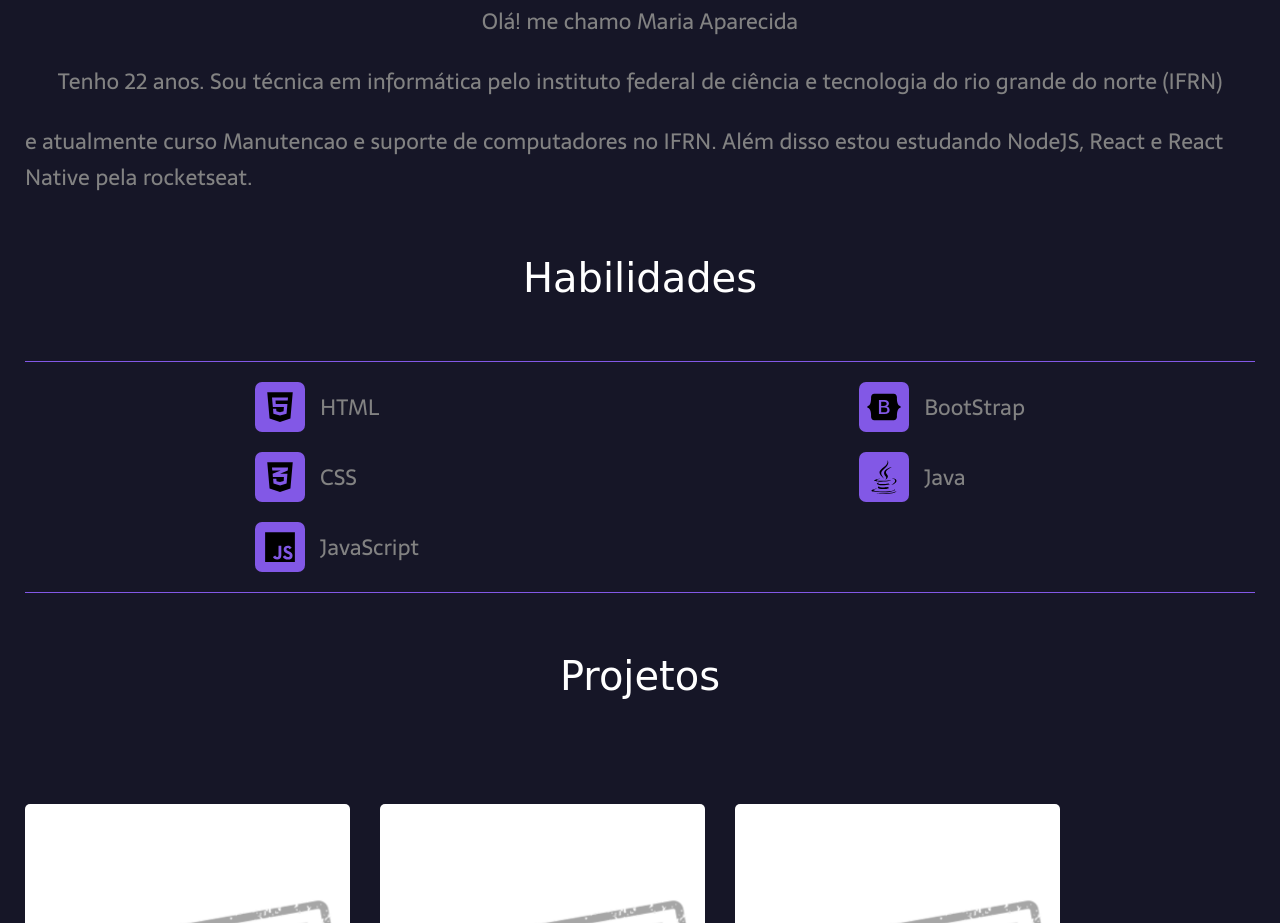
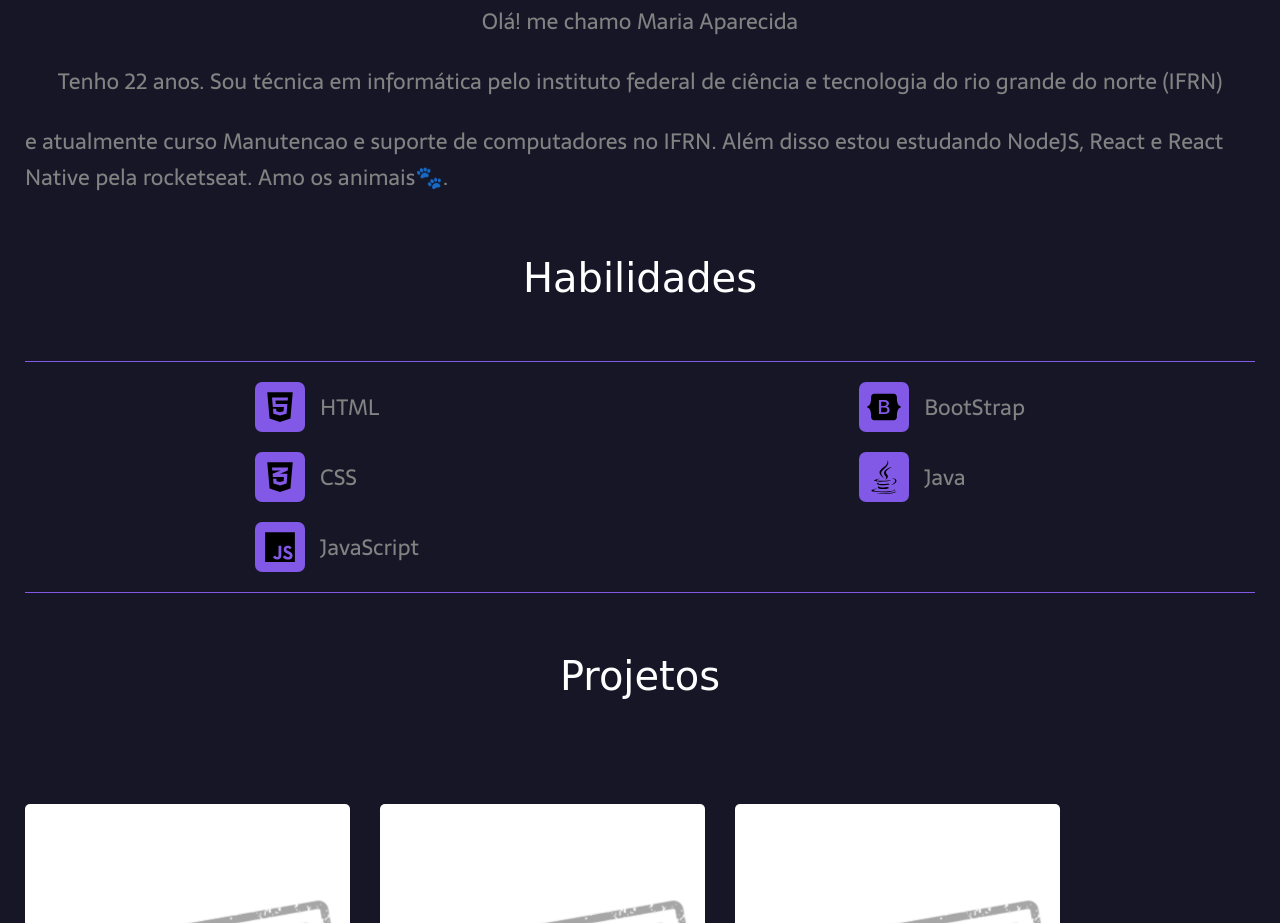
Before and after one commit to MariaSilv255/portfolio, a plain HTML site: page public/index.html in a window 1280 px wide. Shown: the part 817-1740 px from the top of the page. Drawn offline with Linux system fonts and the light colour scheme.

Commit message:
Alteração no texto

```diff
--- a/public/index.html
+++ b/public/index.html
@@ -53,7 +53,7 @@
             </p>
             <p class="sobre-paragrafo">e atualmente curso Manutencao e suporte de computadores no IFRN. Além disso estou
                 estudando NodeJS,
-                React e React Native pela rocketseat.</p>
+                React e React Native pela rocketseat. Amo os animais🐾.</p>
         </section>
 
         <section id="habilidades">
```
